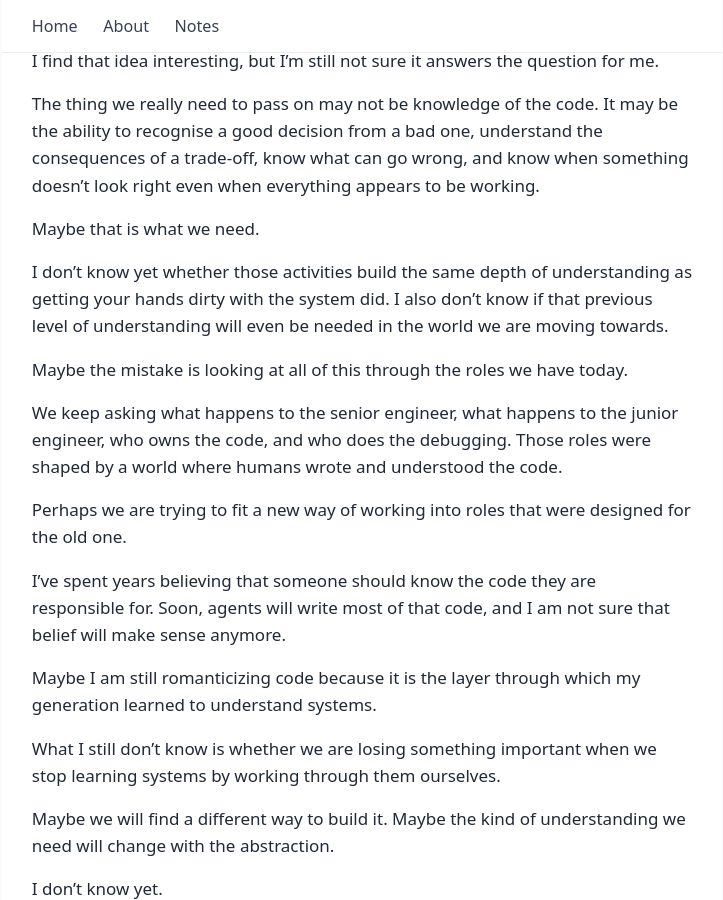
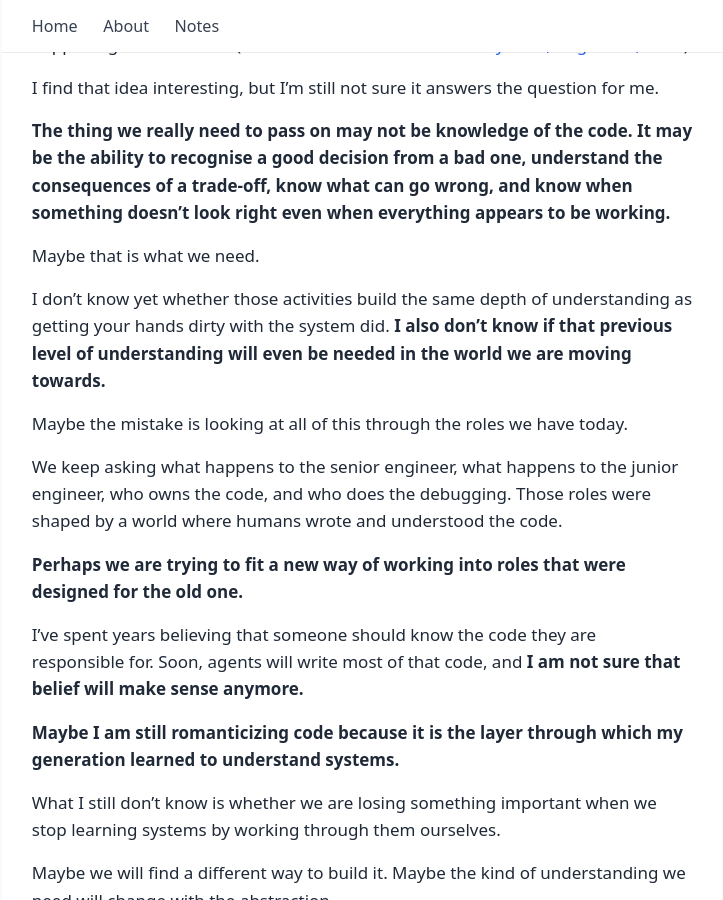
Before and after one commit to aviarora30/codewithavinash, a Jekyll site: the page built from _notes/are-we-romanticizing-code.md, in a window 1280 px wide and 900 px high, scrolled down 3711 px. Shown: the whole window, without its empty margins (278-1001 px from the left). Built offline with Jekyll 4.4.1, drawn with Linux system fonts in a browser that asks for light colours; some of the changed text lies outside the part shown.

Commit message:
added bold to text

```diff
--- a/_notes/are-we-romanticizing-code.md
+++ b/_notes/are-we-romanticizing-code.md
@@ -38,7 +37,7 @@
 
 That feels like a reasonable evolution, but it leaves me with many questions.
 
-If code stops being where people develop their understanding of a system, how does that understanding get built in the first place?
+**If code stops being where people develop their understanding of a system, how does that understanding get built in the first place?**
 
 We've seen this movement toward abstraction before.
 
@@ -58,7 +57,7 @@
 
 A good specification needs more than a description of what we want. It needs enough understanding of the problem to know what matters, what can go wrong, what needs to be explicit, and what can safely be left to the agent.
 
-We spend less time thinking about how something should be built and more time being precise about what needs to exist.
+**We spend less time thinking about how something should be built and more time being precise about what needs to exist.**
 
 This is where I start getting less certain.
 
@@ -66,7 +65,7 @@
 
 That knowledge is difficult to put into a specification because you often don't know you need it until the situation appears, and most of it was not learned by reading documentation. It was learned by breaking things, debugging them, and seeing the consequences of decisions made earlier.
 
-If the code is increasingly written by agents, I don't know how much of that experience the next generation gets to build for themselves.
+**If the code is increasingly written by agents, I don't know how much of that experience the next generation gets to build for themselves.**
 
 The question becomes more real when something breaks in production.
 
@@ -74,11 +73,11 @@
 
 While doing that, they're learning the system. They understand what led to the failure, why it behaved the way it did, and often discover things about the system that were never documented.
 
-But if an agent has written most of the system, where does a person even start when something breaks? They may not know which part of the code to look at or even how the flow is implemented. Asking the agent to investigate it would probably be the obvious thing to do.
+But if an agent has written most of the system, **where does a person even start when something breaks?** They may not know which part of the code to look at or even how the flow is implemented. Asking the agent to investigate it would probably be the obvious thing to do.
 
 The agent can investigate the issue, explain what it found, propose a fix and perhaps implement it. The person can review the investigation, question the reasoning and decide whether the fix is good enough.
 
-But is that enough to understand the system?
+**But is that enough to understand the system?**
 
 I don't know.
 
@@ -86,7 +85,7 @@
 
 I keep thinking about how we used to develop engineers because that is the environment I came through. You wrote code, someone reviewed it, you fixed bugs, investigated production issues, made architectural mistakes, and gradually built judgment.
 
-If most of that work moves to agents, perhaps trying to recreate the same path for the next generation is the wrong goal. The work itself may have to change.
+**If most of that work moves to agents, perhaps trying to recreate the same path for the next generation is the wrong goal. The work itself may have to change.**
 
 A junior engineer may spend less time learning how to implement a feature and more time learning how to describe the problem, challenge the specification, evaluate the output, and understand the trade-offs.
 
@@ -96,21 +95,21 @@
 
 I find that idea interesting, but I'm still not sure it answers the question for me.
 
-The thing we really need to pass on may not be knowledge of the code. It may be the ability to recognise a good decision from a bad one, understand the consequences of a trade-off, know what can go wrong, and know when something doesn't look right even when everything appears to be working.
+**The thing we really need to pass on may not be knowledge of the code. It may be the ability to recognise a good decision from a bad one, understand the consequences of a trade-off, know what can go wrong, and know when something doesn't look right even when everything appears to be working.**
 
 Maybe that is what we need.
 
-I don't know yet whether those activities build the same depth of understanding as getting your hands dirty with the system did. I also don't know if that previous level of understanding will even be needed in the world we are moving towards.
+I don't know yet whether those activities build the same depth of understanding as getting your hands dirty with the system did. **I also don't know if that previous level of understanding will even be needed in the world we are moving towards.**
 
 Maybe the mistake is looking at all of this through the roles we have today.
 
 We keep asking what happens to the senior engineer, what happens to the junior engineer, who owns the code, and who does the debugging. Those roles were shaped by a world where humans wrote and understood the code.
 
-Perhaps we are trying to fit a new way of working into roles that were designed for the old one.
+**Perhaps we are trying to fit a new way of working into roles that were designed for the old one.**
 
-I've spent years believing that someone should know the code they are responsible for. Soon, agents will write most of that code, and I am not sure that belief will make sense anymore.
+I've spent years believing that someone should know the code they are responsible for. Soon, agents will write most of that code, and **I am not sure that belief will make sense anymore.**
 
-Maybe I am still romanticizing code because it is the layer through which my generation learned to understand systems.
+**Maybe I am still romanticizing code because it is the layer through which my generation learned to understand systems.**
 
 What I still don't know is whether we are losing something important when we stop learning systems by working through them ourselves.
 
@@ -118,4 +117,4 @@
 
 I don't know yet.
 
-And I think that is where I am with agentic coding today. I can see why the old model is changing. I'm just not sure yet what we should be careful not to lose.
+**And I think that is where I am with agentic coding today. I can see why the old model is changing. I'm just not sure yet what we should be careful not to lose.**
```
Also changed, not shown: other parts of _notes/are-we-romanticizing-code.md (+6 -7 lines).
